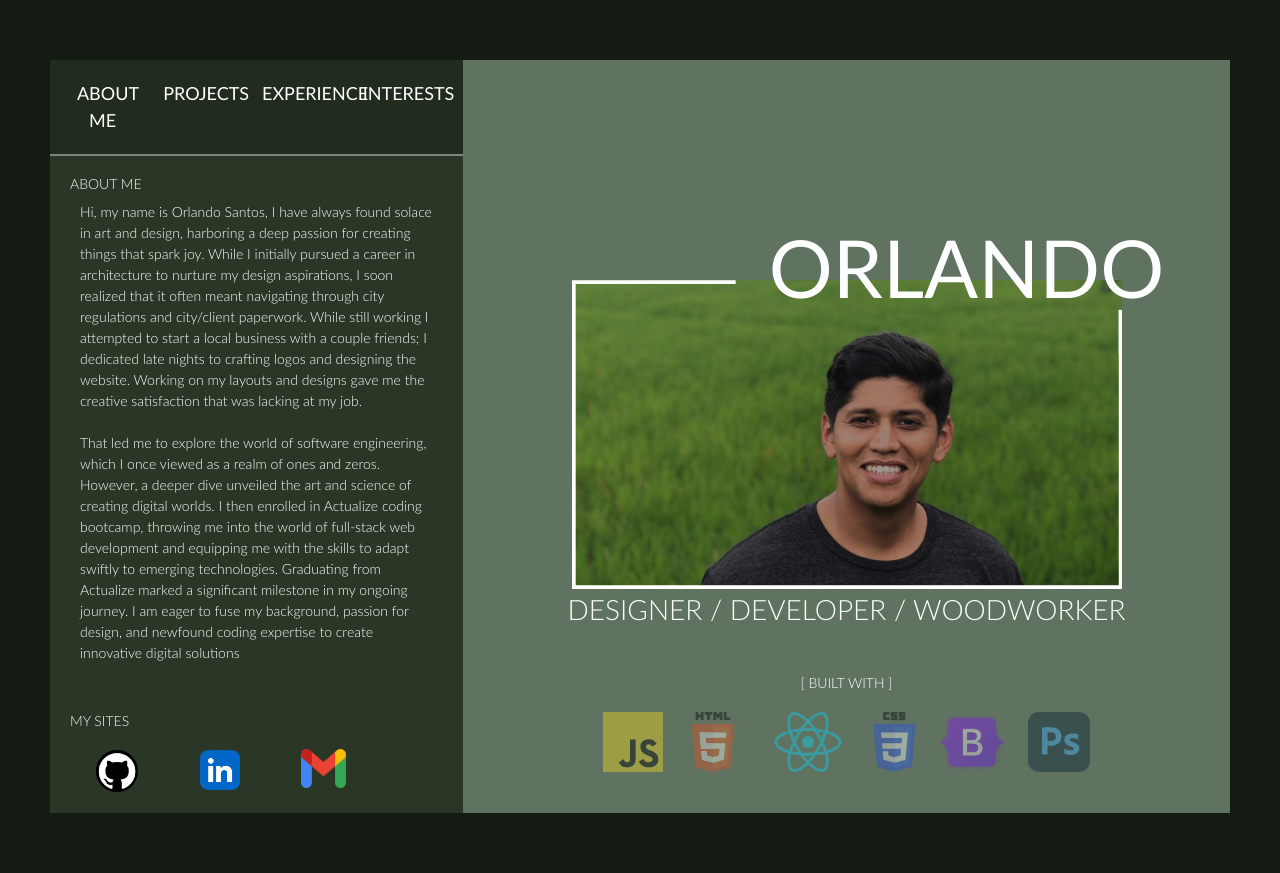
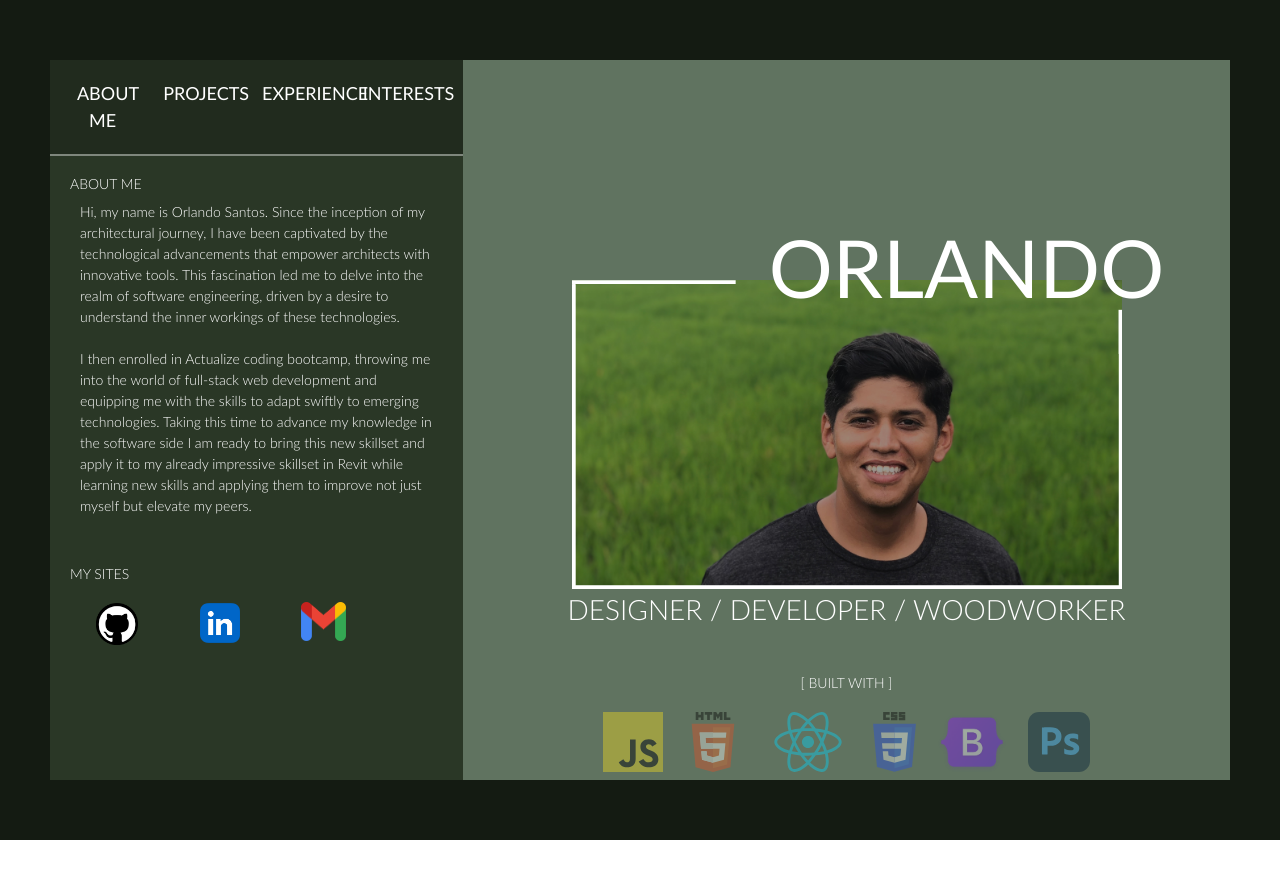
Before and after one commit to Osantos17/Personal-Website, a React (Vite) app: page / in a window 1280 px wide. After the commit the page ends 840 px from the top, so only its background shows below. Built offline with nearby package versions, Linux system fonts and the light colour scheme.

Commit message:
change AboutMe text

```diff
--- a/src/Home.jsx
+++ b/src/Home.jsx
@@ -76,9 +76,11 @@ export function Home () {
               {clickControl.aboutMe && (
               <div className='myAboutMe'>
                 <h6>ABOUT ME</h6>
-                <p>Hi, my name is Orlando Santos, I have always found solace in art and design, harboring a deep passion for creating things that spark joy. While I initially pursued a career in architecture to nurture my design aspirations, I soon realized that it often meant navigating through city regulations and city/client paperwork. While still working I attempted to start a local business with a couple friends; I dedicated late nights to crafting logos and designing the website. Working on my layouts and designs gave me the creative satisfaction that was lacking at my job.<br /><br />
+                <p>
+                  Hi, my name is Orlando Santos. Since the inception of my architectural journey, I have been captivated by the technological    advancements that empower architects with innovative tools. This fascination led me to delve into the realm of software engineering, driven by a desire to understand the inner workings of these technologies.  <br /><br />
 
-                That led me to explore the world of software engineering, which I once viewed as a realm of ones and zeros. However, a deeper dive unveiled the art and science of creating digital worlds. I then enrolled in Actualize coding bootcamp, throwing me into the world of full-stack web development and equipping me with the skills to adapt swiftly to emerging technologies. Graduating from Actualize marked a significant milestone in my ongoing journey. I am eager to fuse my background, passion for design, and newfound coding expertise to create innovative digital solutions</p>
+                  I then enrolled in Actualize coding bootcamp, throwing me into the world of full-stack web development and equipping me with the skills to adapt swiftly to emerging technologies. Taking this time to advance my knowledge in the software side I am ready to bring this new skillset and apply it to my already impressive skillset in Revit while learning new skills and applying them to improve not just myself but elevate my peers.
+                </p>
               </div>)}
               {clickControl.projects && (
               <div className="myapps">
```
